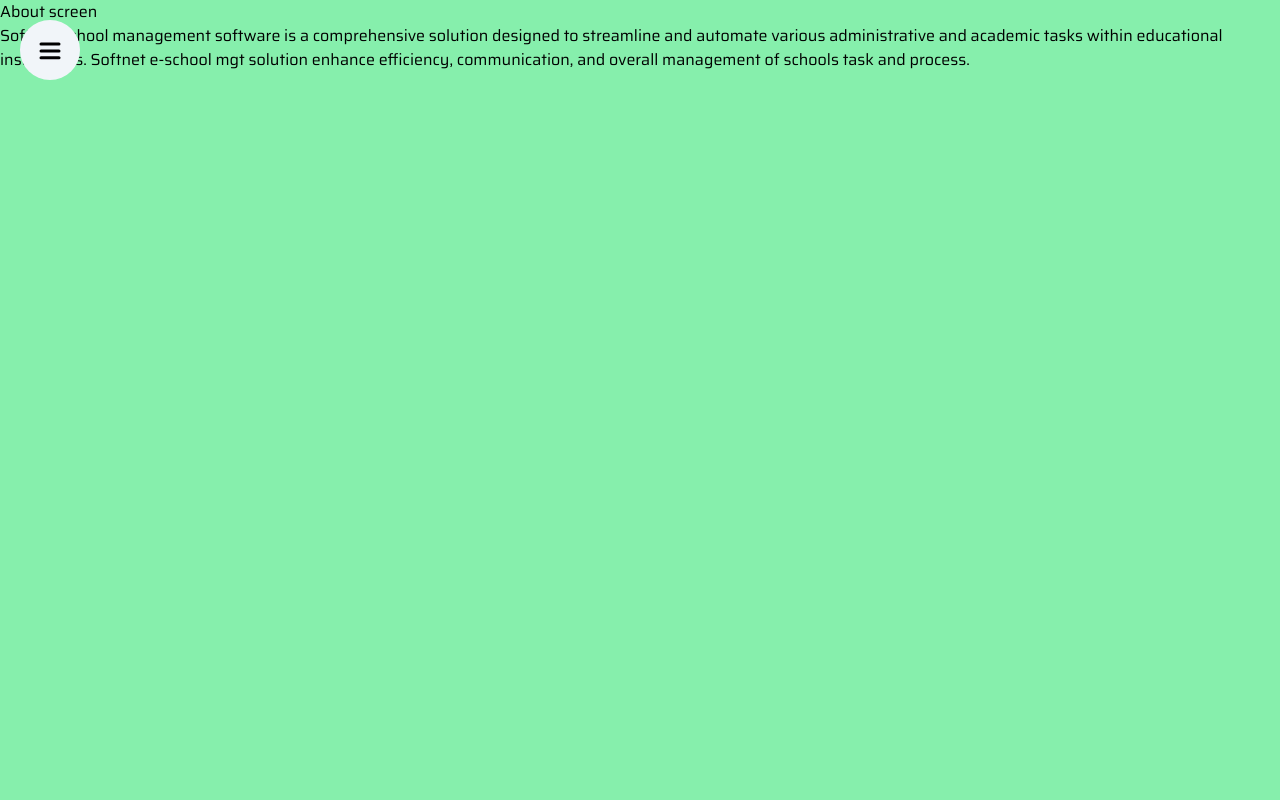
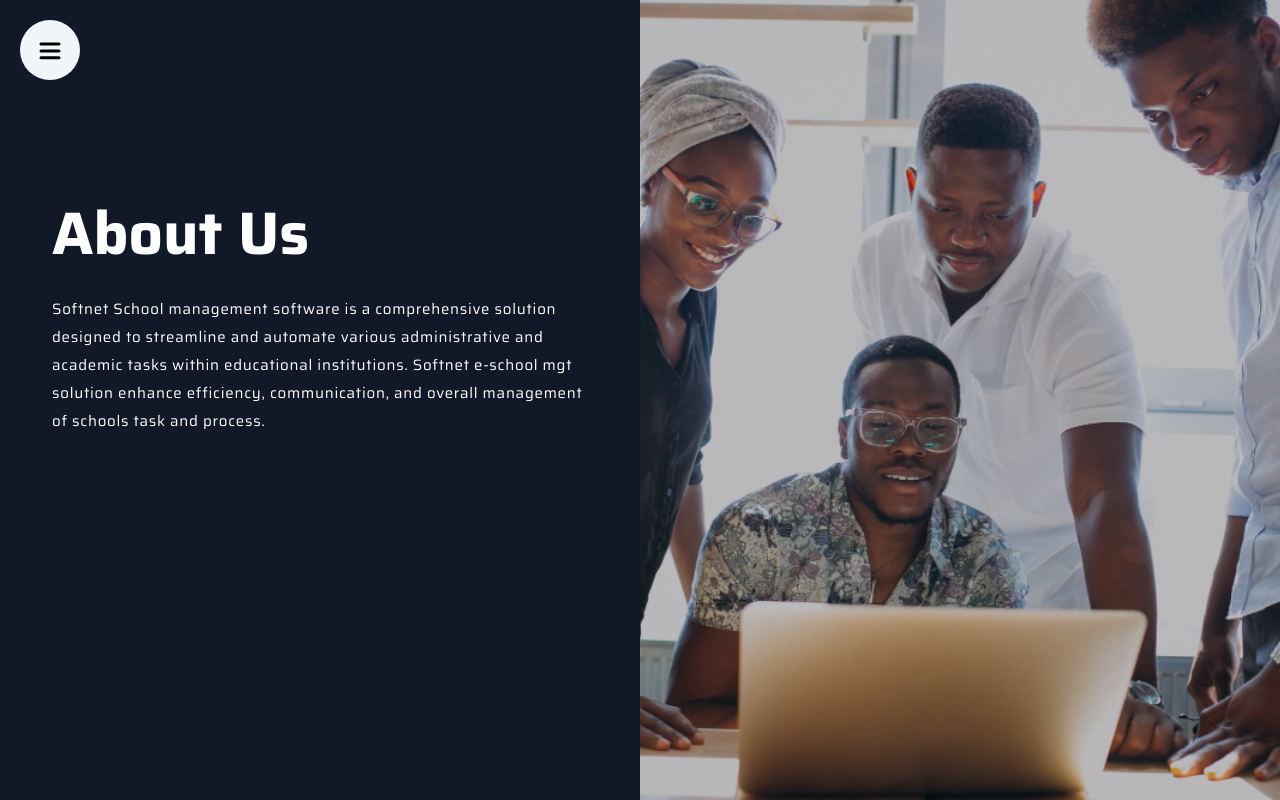
Before and after one commit to DavOlufuwa/softnet-tech, a React (Vite) app: page /about in a window 1280 px wide. Built offline with nearby package versions, Linux system fonts and the light colour scheme.

Commit message:
completely styled home and about pages

```diff
--- a/src/App.jsx
+++ b/src/App.jsx
@@ -1,19 +1,16 @@
 import { SnackbarProvider } from "notistack";
 import { BrowserRouter as Router } from "react-router-dom";
-
 import AnimatedPages from "./pages/AnimatedPages";
 import Sidebar from "./components/sidebar/Sidebar";
-import CircleLoader from "./components/loader/CircleLoader";
 
 function App() {
   return (
-    <div className="py-24 px-12 lg:px-48 bg-black min-h-[100dvh] relative overflow-y-scroll">
+    <div className="px-12 lg:px-48 bg-black min-h-[100dvh] relative overflow-y-scroll">
       <SnackbarProvider
         maxSnack={1}
         anchorOrigin={{ vertical: "top", horizontal: "center" }}
       >
         <Router>
-          <CircleLoader />
           <Sidebar />
           <AnimatedPages />
         </Router>
--- a/src/components/preloader/Preloader.jsx
+++ b/src/components/preloader/Preloader.jsx
@@ -1,4 +1,4 @@
-import { motion as m } from "framer-motion";
+import { motion as m, useAnimate } from "framer-motion";
 import { useEffect, useState } from "react";
 
 const Preloader = ({ loaderText }) => {
@@ -17,18 +17,28 @@ const Preloader = ({ loaderText }) => {
     dimension.height
   } Q${dimension.width / 2} ${dimension.height} 0 ${dimension.height}  L0 0`;
 
+  const [scope, animate] = useAnimate();
+
+  useEffect(() => {
+    const animation = async () => {
+      await animate(
+        scope.current,
+        {
+          top: ["-100vh", "0vh", "-100vh"],
+        },
+        { duration: 5 },
+        { ease: [0.76, 0, 0.24, 1] },
+      )
+    };
+
+    animation();
+  });
+
   return (
     <m.div
-      className="h-screen w-full absolute z-[10] grid place-content-center top-0 left-0 preloader"
-      initial={{ top: "-100dvh" }}
-      animate={{
-        top: "0vh",
-        opacity: "0"
-      }}
-      transition={{ duration: 0.8, ease: [0.76, 0, 0.24, 1], delay: 0.2 }}
-      exit={{
-        top: "-100vh"
-      }}
+      className="h-screen w-full absolute z-[10] grid place-content-center top-[-100dvh] left-0 preloader"
+      ref={scope}
+      exit={{opacity: 0}}
     >
       {dimension.width > 0 && (
         <>
@@ -39,17 +49,16 @@ const Preloader = ({ loaderText }) => {
             <m.path
               initial={{
                 d: initialPath,
-                transition: { duration: 0.7, ease: [0.76, 0, 0.24, 1] },
+                transition: { duration: 1, ease: [0.76, 0, 0.24, 2] },
               }}
               animate={{
                 d: targetPath,
                 transition: {
-                  duration: 0.7,
-                  ease: [0.76, 0, 0.24, 1],
+                  duration: 4,
+                  ease: [0.76, 0, 0.24, 2],
                   delay: 0.3,
                 },
               }}
-              exit={{ opacity: 0 }}
             ></m.path>
           </svg>
         </>
--- a/src/index.css
+++ b/src/index.css
@@ -76,9 +76,7 @@
   .btn-2:hover svg {
     @apply rotate-90;
   }
-  .preloader {
-    background: linear-gradient(180deg, rgb(8, 8, 8), #1e8044, #1aa04b);
-  }
+
 
   .title-text {
     text-transform: uppercase;
--- a/src/pages/About.jsx
+++ b/src/pages/About.jsx
@@ -1,39 +1,56 @@
 import { motion as m } from "framer-motion";
-import LoaderText from "../components/loader/loadertext/LoaderText";
+import Preloader from "../components/preloader/Preloader";
 import AboutImage from "/about-us.webp";
 
 const About = () => {
   return (
     <>
+      <Preloader loaderText="About Softnet" />
       <m.div
-        className="min-h-screen text-gray-900 absolute z-10 top-0 left-0 w-full h-full"
-        initial={{ y: "100%" }}
-        animate={{ y: "-100%" }}
-        transition={{ duration: 3 , ease:"easeOut"}}
-        exit={{ opacity: 0 }}
-      >
-        <LoaderText titleText="About Softnet" />
-        <img
-          className="w-full h-full object-cover brightness-[45%]"
-          loading="lazy"
-          src={AboutImage}
-        />
-      </m.div>
-      <m.div
-        className="bg-green-300 absolute h-full w-full z-3 top-0 left-0 bottom-0 right-0"
+        className="bg-gray-900 text-white absolute h-full w-full z-3 top-0 left-0 bottom-0 right-0 px-5 flex flex-col gap-12 items-center justify-center md:px-0 md:flex-row md:items-start md:gap-0"
         initial={{ opacity: 0 }}
         animate={{ opacity: 1 }}
-        transition={{ delay: 1.25, duration: 1 }}
-        exit={{ y: "-100%", transition: { delay: 0.75, duration: 1.75 } }}
+        transition={{ duration: 1 }}
+        exit={{ opacity: 0, transition: { delay: 0.75 } }}
       >
-        <h2>About screen</h2>
-        <p>
-          Softnet School management software is a comprehensive solution
-          designed to streamline and automate various administrative and
-          academic tasks within educational institutions. Softnet e-school mgt
-          solution enhance efficiency, communication, and overall management of
-          schools task and process.
-        </p>
+        <div className="md:px-4 mt-12 lg:px-12">
+          <div className="casing sm:mt-16">
+            <m.h2
+              initial={{ y: "100%" }}
+              animate={{ y: 0 }}
+              transition={{ delay: 4.75, duration: 0.75 }}
+              className="text-6xl font-bold md:text-6xl lg:leading-tight sm:mt-20"
+            >
+              About Us
+            </m.h2>
+          </div>
+          <div className="casing mt-4">
+            <m.p
+              className="leading-7 font-normal md:text-[15px] md:tracking-wider"
+              initial={{ y: "-100%" }}
+              animate={{ y: 0 }}
+              transition={{ delay: 4.75, duration: 0.75 }}
+            >
+              Softnet School management software is a comprehensive solution
+              designed to streamline and automate various administrative and
+              academic tasks within educational institutions. Softnet e-school
+              mgt solution enhance efficiency, communication, and overall
+              management of schools task and process.
+            </m.p>
+          </div>
+        </div>
+        <m.div
+          className="bg-red-200 md:min-w-[50%] md:h-full"
+          initial={{ opacity: 0 }}
+          animate={{ opacity: 1 }}
+          transition={{ delay: 4.75, duration: 0.75 }}
+        >
+          <img
+            src={AboutImage}
+            alt="images of people using a computer"
+            className="object-cover brightness-75"
+          />
+        </m.div>
       </m.div>
     </>
   );
--- a/src/pages/HomeScreen.jsx
+++ b/src/pages/HomeScreen.jsx
@@ -6,20 +6,20 @@ import Preloader from "../components/preloader/Preloader";
 const HomeScreen = () => {
   return (
     <>
-      <Preloader loaderText={"Softnet Tech"}/>
+      <Preloader loaderText={"Softnet Tech"} />
       <m.div
-        className="lg:flex lg:gap-16 lg:items-center bg-gray-900 absolute h-full w-full z-3 top-0 left-0 bottom-0 right-0 text-white px-5 sm:px-16 "
+        className="lg:flex lg:gap-16 lg:items-center bg-gray-900 absolute overflow-y-hidden h-full w-full z-3 top-0 left-0 bottom-0 right-0 text-white px-5 sm:px-16 "
         initial={{ opacity: 0 }}
         animate={{ opacity: 1 }}
-        transition={{ delay: 1.25, duration: 1 }}
-        exit={{ y: "-100%", transition: { delay: 0.75, duration: 1.75 } }}
+        transition={{ duration: 1 }}
+        exit={{ opacity: 0, transition: { delay: 0.75 } }}
       >
         <m.div className="mt-24 sm:mt-32 lg:mt-0">
           <div className="casing">
             <m.h2
               initial={{ y: "100%" }}
               animate={{ y: 0 }}
-              transition={{ delay: 2.75, duration: 0.75 }}
+              transition={{ delay: 4.75, duration: 0.75 }}
               className="text-6xl font-bold md:text-6xl lg:leading-tight"
             >
               Grow Your Business With Innovative Ideas
@@ -30,7 +30,7 @@ const HomeScreen = () => {
             <m.h4
               initial={{ y: "-100%" }}
               animate={{ y: 0 }}
-              transition={{ delay: 2.75, duration: 0.75 }}
+              transition={{ delay: 4.75, duration: 0.75 }}
               className="font-normal tracking-wide leading-8"
             >
               Softnet School management software is a comprehensive solution
@@ -44,7 +44,7 @@ const HomeScreen = () => {
             className="mt-6 flex items-center px-1 gap-4"
             initial={{ opacity: 0 }}
             animate={{ opacity: 1 }}
-            transition={{ delay: 3, duration: 1 }}
+            transition={{ delay: 4.5, duration: 1 }}
           >
             <Magnetic>
               <Link to={"features"} className="btn" data-content="Features">
@@ -81,7 +81,7 @@ const HomeScreen = () => {
             className="rounded-full"
             initial={{ opacity: 0 }}
             animate={{ opacity: 1 }}
-            transition={{ delay: 3, duration: 1 }}
+            transition={{ delay: 4.75, duration: 1 }}
             exit={{ opacity: 0 }}
           />
         </m.div>
--- a/src/pages/Offerings.jsx
+++ b/src/pages/Offerings.jsx
@@ -1,22 +1,12 @@
 import { motion as m } from "framer-motion";
 import OfferingCard from "../components/contents/OfferingCard";
 import { offerlist } from "../components/contents/offerlist";
+import Preloader from "../components/preloader/Preloader";
 
 const Offerings = () => {
   return (
     <>
-      <m.div
-        className="min-h-screen text-gray-900 absolute z-10 top-0 left-0 w-full h-full"
-        initial={{ y: "100%" }}
-        animate={{ y: "-100%" }}
-        transition={{ duration: 2 }}
-        exit={{ opacity: 0 }}
-      >
-        <img
-          className=""
-          src="https://images.pexels.com/photos/1906658/pexels-photo-1906658.jpeg?auto=compress&cs=tinysrgb&w=1260&h=750&dpr=1"
-        />
-      </m.div>
+      <Preloader loaderText="Our Services"/>
       <div>
         <m.div
           className="bg-gray-900 text-white absolute h-max w-full z-3 top-0 left-0 bottom-0 right-0 px-5 pb-12 sm:px-16"
```
